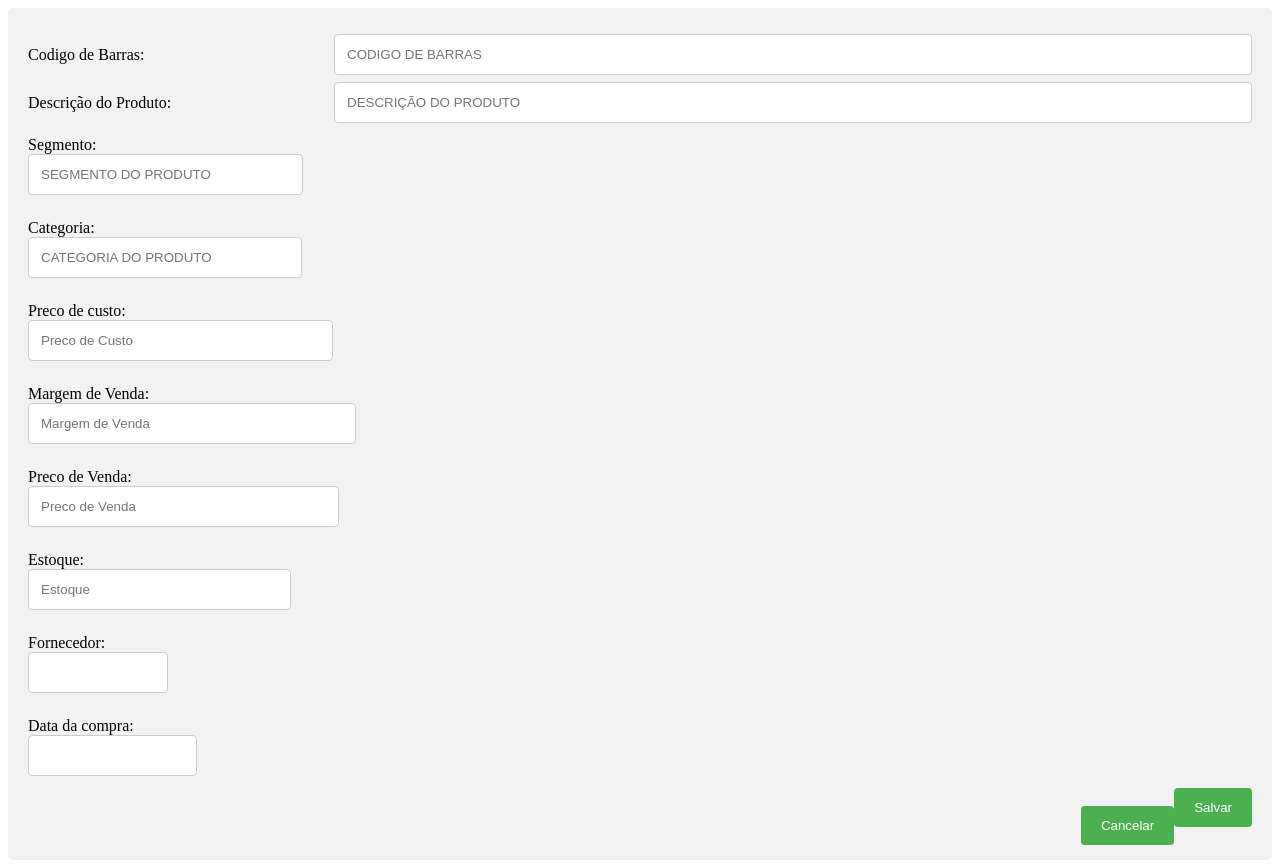
After one commit to fiatrobcp/lojavirtual, a PHP site: page /cadastroproduto.php in a window 1280 px wide. The commit adds this page. Run offline with PHP 8.4, Linux system fonts and the light colour scheme.

Commit message:
j
change javascript

```diff
--- a/cadastrocliente.php
+++ b/cadastrocliente.php
@@ -64,7 +64,7 @@
                 var script = document.createElement('script');
 
                 //Sincroniza com o callback.
-                script.src = 'https://viacep.com.br/ws/'+ cep + '/json/?callback=meu_callback';
+                script.src = 'https://viacep.com.br/ws/'+ cep + '/json/unicode/?callback=meu_callback';
 
                 //Insere script no documento e carrega o conteúdo.
                 document.body.appendChild(script);
@@ -130,6 +130,7 @@
 </div>
 
 </body>
+<!-- começa o php !-->
 <?php
 include ('config.php');
 if(@$_REQUEST['botao'] == "Salvar")
@@ -160,4 +161,5 @@ $result=mysqli_query($con,$query);
 }
 
 ?>
+<!-- fim do php !-->
 </html>
--- /dev/null
+++ b/cadastroproduto.php
@@ -0,0 +1,93 @@
+<hmtl>
+
+<head>
+    <meta charset="utf-8" />
+    <meta http-equiv="X-UA-Compatible" content="IE=edge">
+    <title>Cadastro de Cliente</title>
+    <meta name="viewport" content="width=device-width, initial-scale=1">
+    <link rel="stylesheet" type="text/css" media="screen" href="main.css" />
+
+    <style rel="stylesheet" type="text/css">
+    @import url("main.css");
+  </style>
+</head>
+<body>
+<div class="container">
+<form method="post" action="#">
+<div class="row">
+    <div class="col-25">
+        <label>Codigo de Barras:</label>
+    </div>
+    <div class="col-75">
+            <input name="cdbarras" type="text" id ="cdbarras"  placeholder="CODIGO DE BARRAS"/>
+        </label><br/>
+    </div>
+</div>
+ <div class="row">
+     <div class="col-25">
+        <label>Descrição do Produto:
+    </div>
+    <div class="col-75">
+        <input name="descprod" type="text" id ="descprod" placeholder="DESCRIÇÃO DO PRODUTO" />
+    </label><br/>
+    </div>
+</div>
+        <label>Segmento:
+        <input name="segmento" type="text" id ="segmento"  placeholder="SEGMENTO DO PRODUTO"/>
+        </label><br/>
+
+        <label>Categoria:
+        <input name="categoria" type="text" id="categoria" placeholder="CATEGORIA DO PRODUTO" maxlength="9"
+               onblur="pesquisacep(this.value);" /></label><br />
+        <label>Preco de custo:
+        <input name="pccusto" type="text" id="pccusto" placeholder="Preco de Custo"/></label><br />
+        <label>Margem de Venda:
+        <input name="mgvenda" type="text" id="mgvenda" placeholder="Margem de Venda"/></label><br />
+        <label>Preco de Venda:
+        <input name="pcvenda" type="text" id="pcvenda" placeholder="Preco de Venda" /></label><br />
+        <label>Estoque:
+        <input name="estoque" type="text" id="estoque" placeholder="Estoque" /></label><br />
+        <label>Fornecedor:
+        <input name="fornecedor" type="text" id="fornecedor" size="2" /></label><br />
+        <label>Data da compra:
+        <input name="dtcompra" type="text" id="dtcompra" size="2" /></label><br />
+        <input name="botao" type="submit" value="Salvar"></label><br />
+        <input name="botao" type="submit" value="Cancelar"></label><br />
+      </form>
+</div>
+
+</body>
+<!-- começa o php !-->
+<?php
+include ('config.php');
+if(@$_REQUEST['botao'] == "Salvar")
+{
+    $cdbarras = @$_POST['cdbarras'];
+    $descprod = @$_POST['descprod'];
+    $segmento = @$_POST['segmento'];
+    $categoria = @$_POST['categoria'];
+    $pccusto = @$_POST['pccusto'];
+    $mgvenda = @$_POST['mgvenda'];
+    $pcvenda = @$_POST['pcvenda'];
+    $estoque = @$_POST['estoque'];
+    $fornecedor = @$_POST['fornecedor'];
+    $dtcompra =@$_POST['dtcompra'];
+
+    // echo $nome;
+    // echo $sbnome;
+    // echo $fone;
+    // echo $cep;
+    // echo $rua;
+    // echo $numero;
+    // echo $bairro;
+    // echo $cidade;
+    // echo $uf;
+
+$query= "INSERT INTO cliente (nome,sobrenome,fone,cep,rua,numero,bairro,cidade,uf) values('$nome','$sbnome','$fone','$cep','$rua','$numero','$bairro','$cidade','$uf')";
+$result=mysqli_query($con,$query);
+
+}
+
+?>
+<!-- fim do php !-->
+</html>
```
